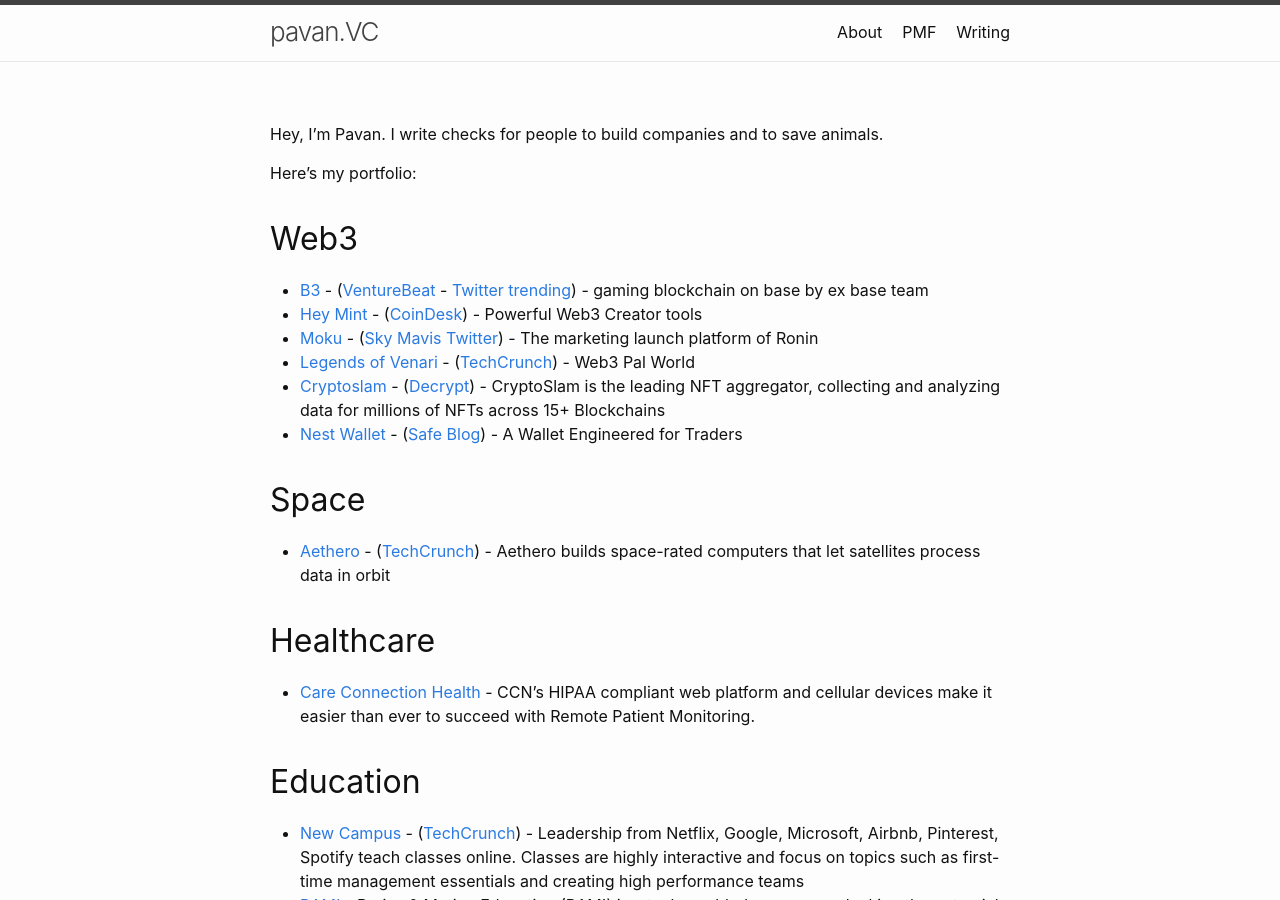
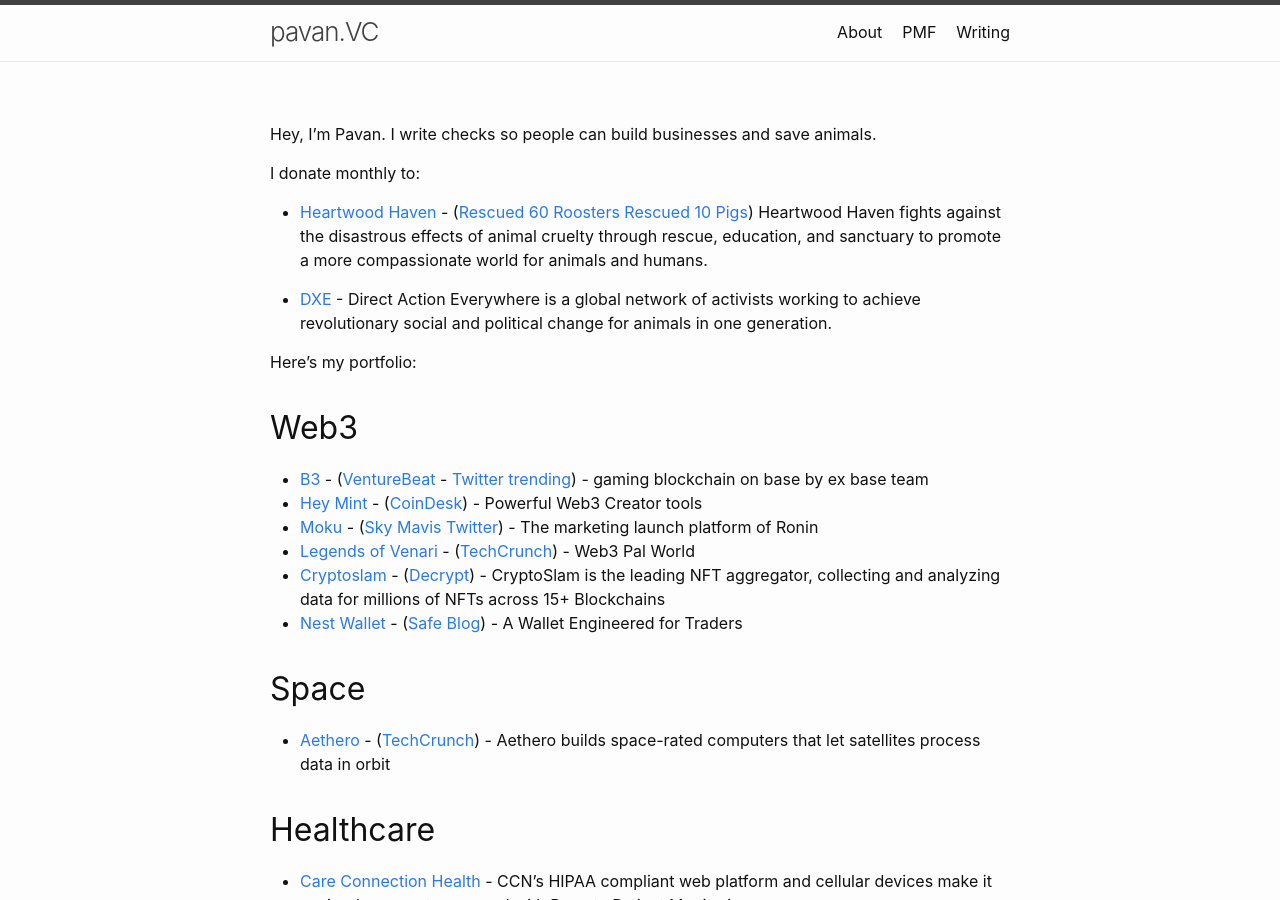
Before and after one commit to katpavan/katpavan.github.io, a Jekyll site: the page built from index.md, in a window 1280 px wide and 900 px high. Built offline with Jekyll 4.4.1, drawn with Linux system fonts in a browser that asks for light colours.

Commit message:
Update index.md

```diff
--- a/index.md
+++ b/index.md
@@ -5,7 +5,13 @@
 layout: home
 ---
 
-Hey, I'm Pavan. I write checks for people to build companies and to save animals.
+Hey, I'm Pavan. I write checks so people can build businesses and save animals.
+
+I donate monthly to:
+
+- [Heartwood Haven](https://heartwoodhaven.org/) - ([Rescued 60 Roosters](https://www.yelmonline.com/stories/roy-animal-sanctuary-takes-in-nearly-60-roosters-rescue-from-cockfighting,339873) [Rescued 10 Pigs](https://plantbasednews.org/culture/ethics/ten-pigs-rescued-animal-testing/)) Heartwood Haven fights against the disastrous effects of animal cruelty through rescue, education, and sanctuary to promote a more compassionate world for animals and humans.
+
+- [DXE](https://www.directactioneverywhere.com/) - Direct Action Everywhere is a global network of activists working to achieve revolutionary social and political change for animals in one generation.
 
 Here's my portfolio:
 
```
